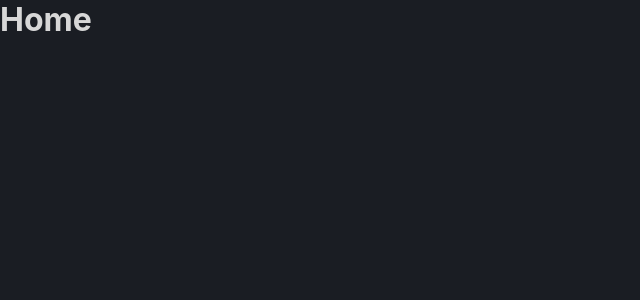
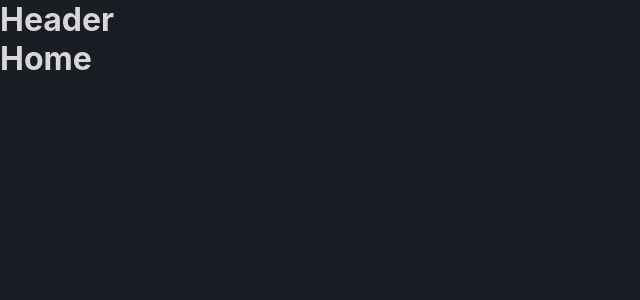
Before and after one commit to bruflor/ignite21-reactjs-challenge04-blog, a Next.js app: page / in a window 1280 px wide. Shown: the top 300 px of the page, without its empty margins (0-640 px from the left). Built offline with nearby package versions, Linux system fonts and the light colour scheme.

Commit message:
wip: header component

```diff
--- a/src/pages/_app.tsx
+++ b/src/pages/_app.tsx
@@ -1,8 +1,14 @@
 import { AppProps } from 'next/app';
+import Header from '../components/Header';
 import '../styles/globals.scss';
 
 function MyApp({ Component, pageProps }: AppProps): JSX.Element {
-  return <Component {...pageProps} />;
+  return (
+    <>
+      <Header />
+      <Component {...pageProps} />
+    </>
+  );
 }
 
 export default MyApp;
```
Also changed, not shown: public/Logo.svg (added).
